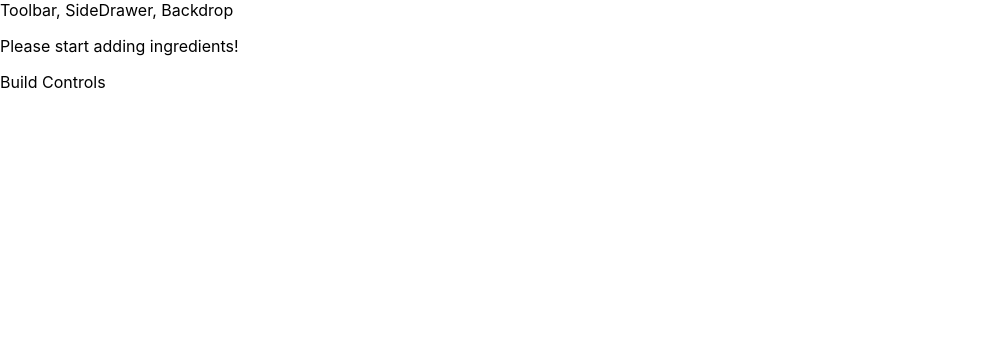
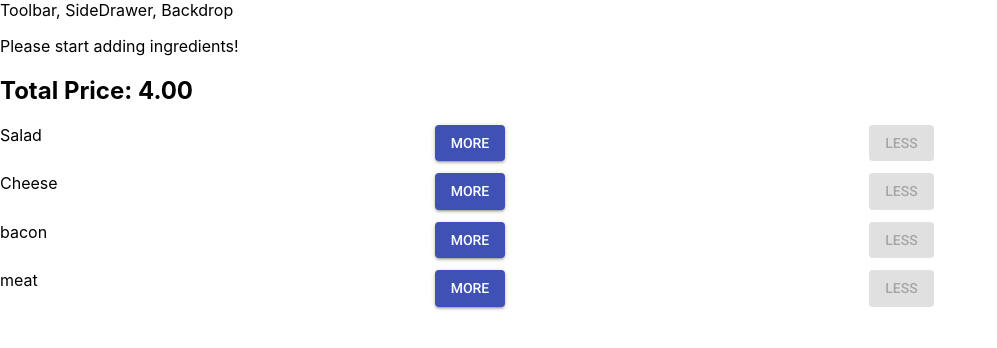
Before and after one commit to ShreyasKraman/Udemy-Burger-Builder, a React app: page / in a window 1280 px wide. Shown: the top 348 px of the page, without its empty margins (0-997 px from the left). Built offline with nearby package versions, Linux system fonts and the light colour scheme.

Commit message:
V2.0 - Controls
Added controls to handle increament/decrement ingredients

```diff
--- a/src/components/Burger/BuildControls/BuildControl/BuildControl.css
+++ b/src/components/Burger/BuildControls/BuildControl/BuildControl.css
@@ -4,7 +4,3 @@
     align-items:center;
     margin:5px 0;
 }
-
-.BuildControl button{
-    display: block;
-}
--- a/src/components/Burger/BuildControls/BuildControl/BuildControl.js
+++ b/src/components/Burger/BuildControls/BuildControl/BuildControl.js
@@ -1,14 +1,23 @@
 import React from 'react';
 
 import Button from '@material-ui/core/Button';
+import Grid from '@material-ui/core/Grid';
 
 import classes from './BuildControl.css';
 
 const buildControl = (props) => (
     <div className={classes.BuildControl}>
-        <div>{props.label}</div>
-        <Button variant="contained" color="primary">More</Button>
-        <Button variant="contained" color="Secondary">Less</Button>
+        <Grid container spacing={24}>
+            <Grid item xs={4}>
+                <div>{props.label}</div>
+            </Grid>
+            <Grid item xs={4}>
+                <Button variant="contained" color="primary" onClick={props.added}>More</Button>
+            </Grid>
+            <Grid item xs={4}>
+                <Button variant="contained" color="secondary" onClick={props.removed} disabled={props.disabled}>Less</Button>
+            </Grid>
+        </Grid>
     </div>
 );
 
--- a/src/components/Burger/BuildControls/BuildControls.js
+++ b/src/components/Burger/BuildControls/BuildControls.js
@@ -2,9 +2,27 @@ import React from 'react';
 
 import classes from './BuildControls.css';
 
+import BuildControl from './BuildControl/BuildControl';
+
+const controls = [
+    {label: 'Salad', type:'salad'},
+    {label: 'Cheese', type:'cheese'},
+    {label: 'bacon', type: 'bacon'},
+    {label: 'meat', type: 'meat'}
+]
+
 const buildControls = (props) => (
-    <div>
-
+    <div className={classes.BuildControls}>
+        <h2>Total Price: {props.totalPrice.toFixed(2)}</h2>
+        {controls.map(ctrl => (
+            <BuildControl
+                key={ctrl.label}
+                label={ctrl.label}
+                added={() => props.ingredientAdd(ctrl.type)}
+                removed={() => props.ingredientRemove(ctrl.type)}
+                disabled={props.disabled[ctrl.type]}
+            />
+        ))}
     </div>
 );
 
--- a/src/components/Burger/Burger.css
+++ b/src/components/Burger/Burger.css
@@ -2,7 +2,7 @@
     width:100%;
     margin: auto;
     height: 250px;
-    /* overflow: scroll; */
+    overflow: scroll;
     text-align: center;
     font-size: 1.2em;
 }
--- a/src/components/Burger/Burger.js
+++ b/src/components/Burger/Burger.js
@@ -8,7 +8,6 @@ const burger = (props) => {
     let transformedIngredients = Object.keys(props.ingredients)
             .map(ingKey => {
                 return [...Array(props.ingredients[ingKey])].map((_,i) => {
-                    console.log(ingKey,ingKey+i);
                     return <BurgerIngredient key={ingKey + i} type={ingKey} />
                 });
             })
--- a/src/containers/BurgerBuilder/BurgerBuilder.js
+++ b/src/containers/BurgerBuilder/BurgerBuilder.js
@@ -3,6 +3,14 @@ import React, {Component} from 'react'
 import Aux from '../../hoc/Auxillary';
 
 import Burger from '../../components/Burger/Burger'
+import BuildControls from '../../components/Burger/BuildControls/BuildControls';
+
+const INGREDIENT_PRICES = {
+    salad : 0.5,
+    cheese: 0.4,
+    meat: 1.5,
+    bacon: 2,
+}
 
 class BurgerBuilder extends Component{
 
@@ -12,14 +20,60 @@ class BurgerBuilder extends Component{
             bacon: 0,
             cheese: 0,
             meat: 0,
+        },
+        totalPrice: 4,
+    }
+
+    addIngredientHandler = (type) => {
+        const oldCount = this.state.ingredients[type];
+        const updatedCount = oldCount + 1;
+        const updatedIngredients = {
+            ...this.state.ingredients
+        };
+        updatedIngredients[type] = updatedCount;
+        const priceAddition = INGREDIENT_PRICES[type];
+        const oldPrice = this.state.totalPrice;
+        const newPrice = oldPrice + priceAddition;
+        this.setState({totalPrice: newPrice, ingredients: updatedIngredients});
+    }
+
+    removeIngredientHandler = (type) => {
+        const oldCount = this.state.ingredients[type];
+        if(oldCount > 0){
+            const updatedCount = oldCount - 1;
+            const updatedIngredients = {
+                ...this.state.ingredients
+            };
+            updatedIngredients[type] = updatedCount;
+            const priceSubtraction = INGREDIENT_PRICES[type];
+            const oldPrice = this.state.totalPrice;
+            const newPrice = oldPrice - priceSubtraction;
+            this.setState({totalPrice:newPrice,ingredients: updatedIngredients});
         }
     }
 
     render () {
+
+        const disableInfo = {
+            ...this.state.ingredients
+        }
+
+        for(let key in disableInfo){
+            disableInfo[key] = disableInfo[key] <=0;
+        }
+
         return (
             <Aux>
-                <Burger ingredients={this.state.ingredients} />
-                <div>Build Controls</div>
+                <Burger
+                    ingredients={this.state.ingredients}
+                    totalPrice={this.state.totalPrice}
+                />
+                <BuildControls
+                    ingredientAdd={this.addIngredientHandler}
+                    ingredientRemove={this.removeIngredientHandler}
+                    disabled={disableInfo}
+                    totalPrice={this.state.totalPrice}
+                />
             </Aux>
         );
     };
```
